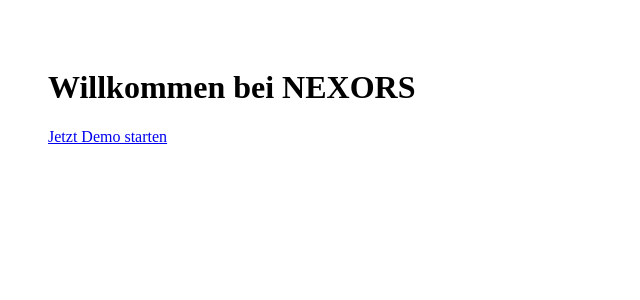
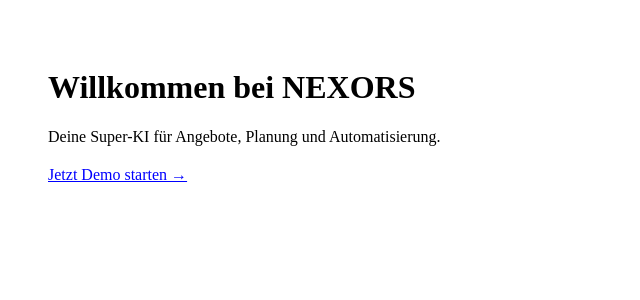
Before and after one commit to Faty-cmd/nexors-platform, a Next.js app: page / in a window 1280 px wide. Shown: the top 300 px of the page, without its empty margins (0-640 px from the left). Built offline with nearby package versions, Linux system fonts and the light colour scheme.

Commit message:
Update index.js

```diff
--- a/pages/index.js
+++ b/pages/index.js
@@ -2,7 +2,10 @@
   return (
     <main style={{ padding: 40 }}>
       <h1>Willkommen bei NEXORS</h1>
-      <a href="/demo">Jetzt Demo starten</a>
+      <p>Deine Super-KI für Angebote, Planung und Automatisierung.</p>
+      <a href="/demo" style={{ display: "block", marginTop: 20, color: "blue" }}>
+        Jetzt Demo starten →
+      </a>
     </main>
   );
 }
```
